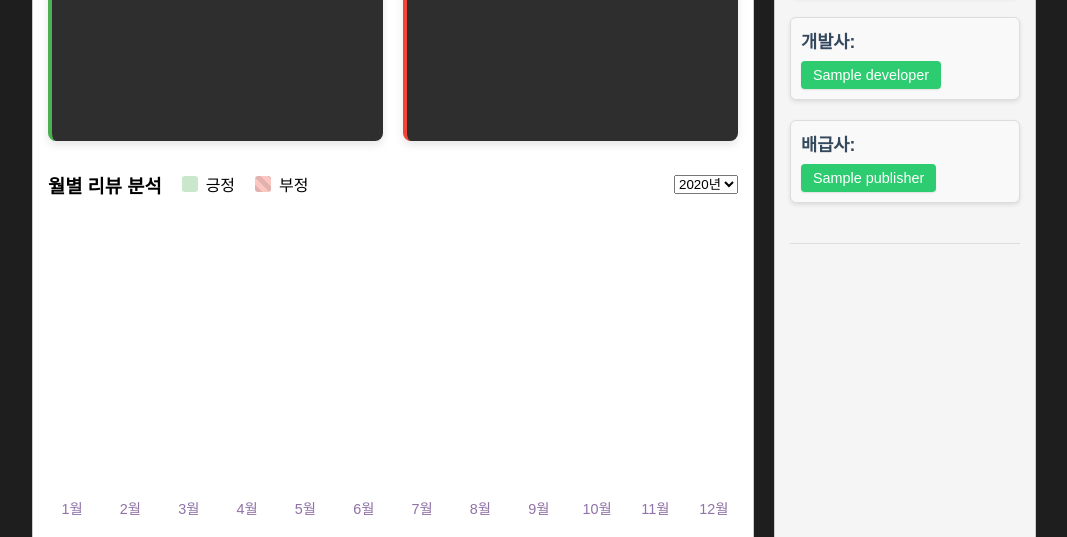
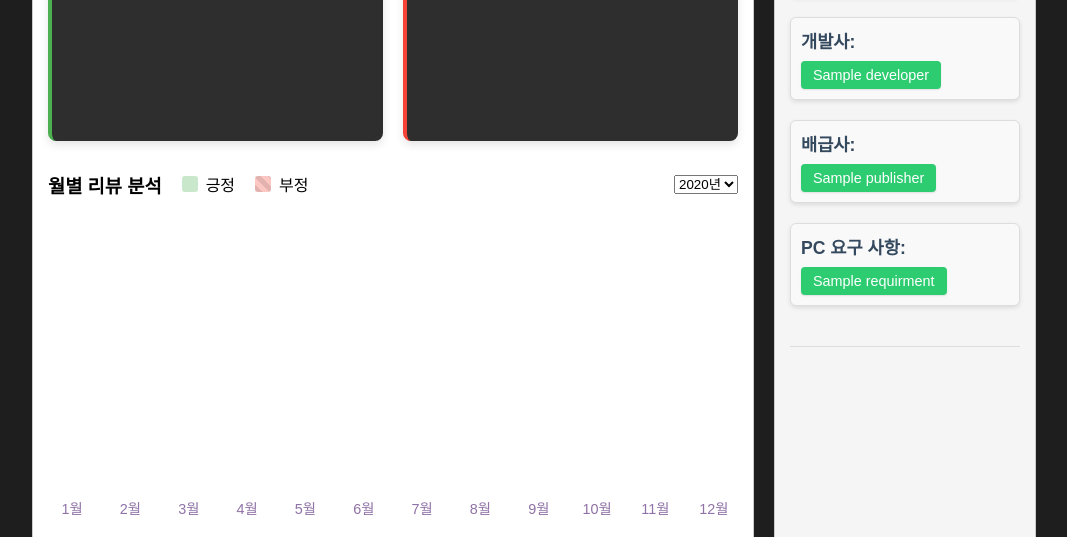
Before and after one commit to JOO0331/NaviPlay, a Django app: template navi/templates/dashboard.html in a window 1280 px wide. Shown: the part 1238-1775 px from the top of the page, without its empty margins (106-1173 px from the left). Run offline with Django 3.2, Linux system fonts and the light colour scheme; the template is opened without the code that fills it: most values are stand-ins (such as "Sample title", 1, 10 or a date in 2020); grey boxes marked "Sample" are stand-in pictures; some libraries are stand-ins or nearby versions.

Commit message:
PC 요구 사항 추가

```diff
--- a/navi 수정/templates/dashboard.html
+++ b/navi 수정/templates/dashboard.html
@@ -306,6 +306,15 @@
                         {% endfor %}
                     </div>
                 </div>
+
+                <div class="info-section">
+                    <div class="info-section-title">PC 요구 사항:</div>
+                    <div class="info-list">
+                        {% for requirment in game.pc_requirements %}
+                            <span class="info-tag">{{ requirment }}</span><br>
+                        {% endfor %}
+                    </div>
+                </div>
             </div>
         </aside>
     </div>
--- a/navi 수정/templates/search.html
+++ b/navi 수정/templates/search.html
@@ -71,7 +71,7 @@
 
             <!-- Main content area with game list -->
             <div class="main-content">
-                <h2>Total: {{ game_count }}</h2>
+                <h2>Total: {{ games.count }}</h2>
                 <!-- Game List -->
                 {% for game in games %}
                 <div class="game-item" onclick="location.href='{% url 'dashboard' game.app_id %}'" style="cursor: pointer;">
```
Also changed, not shown: navi 수정/functions/views.py (+10 -10 lines).
